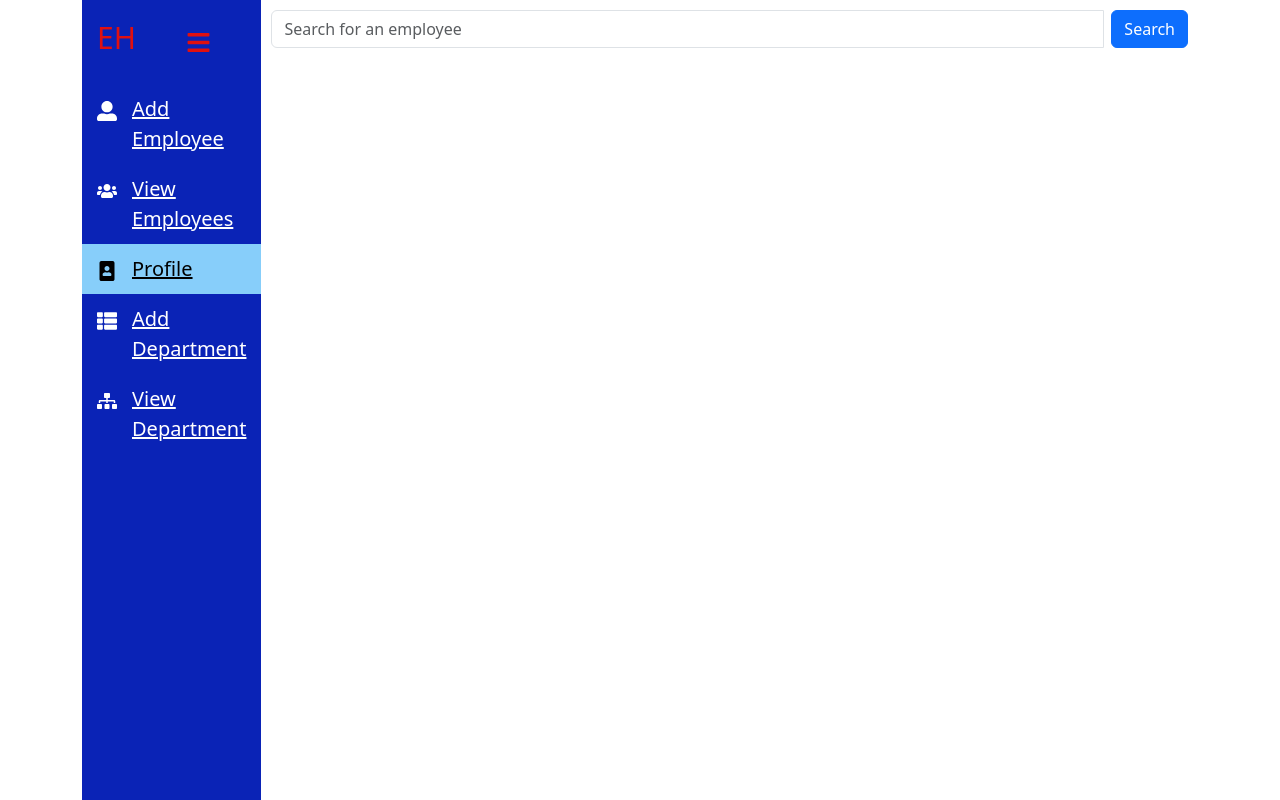
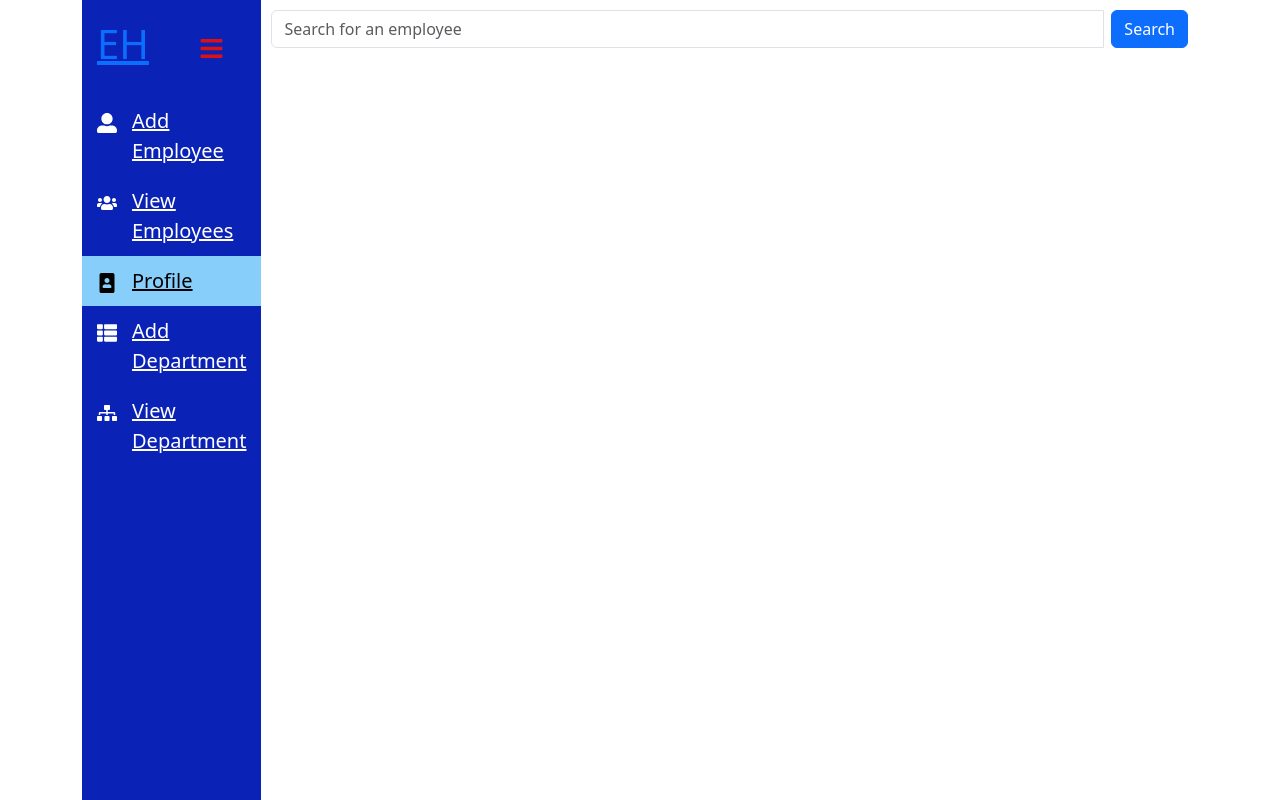
Before and after one commit to Maderu-CM/Employee-Management-System, a React (Create React App) app in the folder frontend/: page /profile in a window 1280 px wide. Both pictures are taken after a click on the icon 109 px from the left and 32 px from the top of the page. Built offline with nearby package versions, Linux system fonts and the light colour scheme.

Commit message:
EH Link to homepage

```diff
--- a/frontend/src/components/Sidebar.jsx
+++ b/frontend/src/components/Sidebar.jsx
@@ -1,21 +1,11 @@
 import React, { useState } from 'react';
-import {
-
-    FaBars,
-    FaUserAlt,
-    FaUsers,
-    FaSitemap,
-    FaThList,
-    FaPortrait
-} from "react-icons/fa";
+import { FaBars, FaUserAlt, FaUsers, FaSitemap, FaThList, FaPortrait } from "react-icons/fa";
 import { NavLink } from 'react-router-dom';
-
 
 const Sidebar = ({ children }) => {
     const [isOpen, setIsOpen] = useState(false);
     const toggle = () => setIsOpen(!isOpen);
     const menuItem = [
-
         {
             path: "/addemployee",
             name: "Add Employee",
@@ -41,20 +31,22 @@ const Sidebar = ({ children }) => {
             name: "View Department",
             icon: <FaSitemap />
         }
+    ];
 
-    ]
     return (
         <div className="container">
             <div style={{ width: isOpen ? "200px" : "50px" }} className="sidebar">
                 <div className="top_section">
-                    <h1 style={{ display: isOpen ? "block" : "none" }} className="logo">EH</h1>
+                    <NavLink to="/" className="logo">
+                        <h1 style={{ display: isOpen ? "block" : "none" }}>EH</h1>
+                    </NavLink>
                     <div style={{ marginLeft: isOpen ? "50px" : "0px" }} className="bars">
                         <FaBars onClick={toggle} />
                     </div>
                 </div>
                 {
                     menuItem.map((item, index) => (
-                        <NavLink to={item.path} key={index} className="link" activeclassName="active">
+                        <NavLink to={item.path} key={index} className="link" activeClassName="active">
                             <div className="icon">{item.icon}</div>
                             <div style={{ display: isOpen ? "block" : "none" }} className="link_text">{item.name}</div>
                         </NavLink>
```
Also changed, not shown: 1 other file (tests, documents, lock files or other folders).
